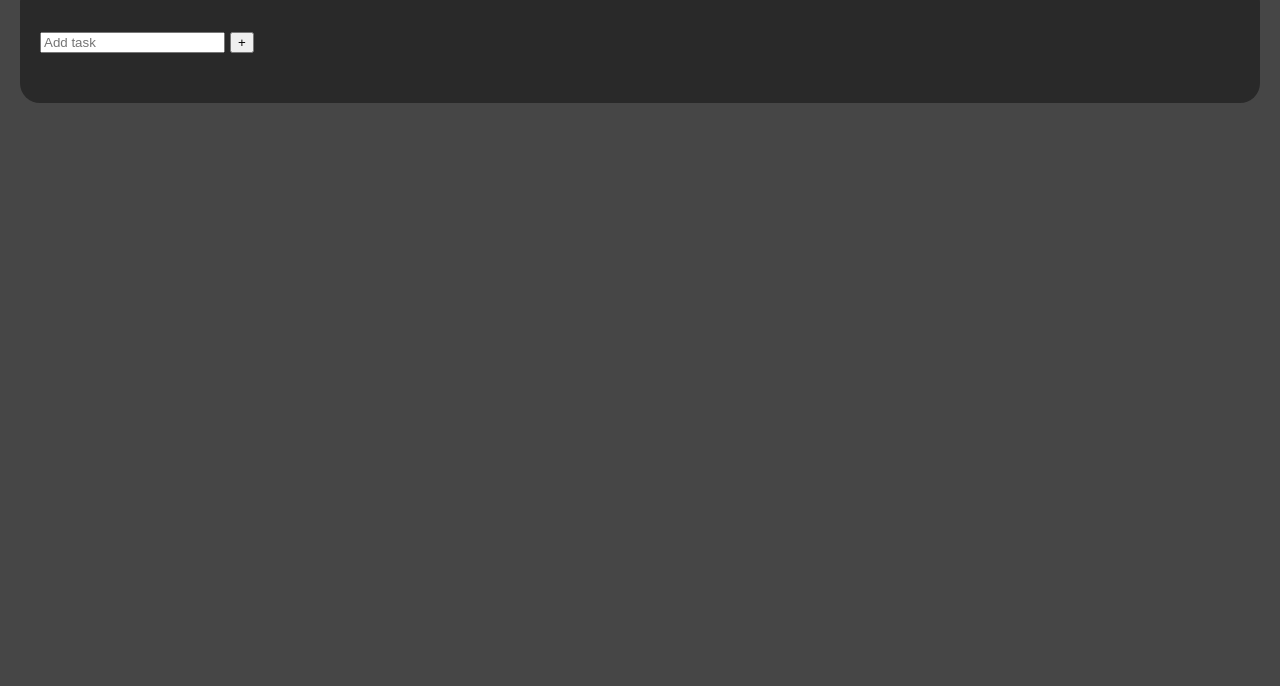
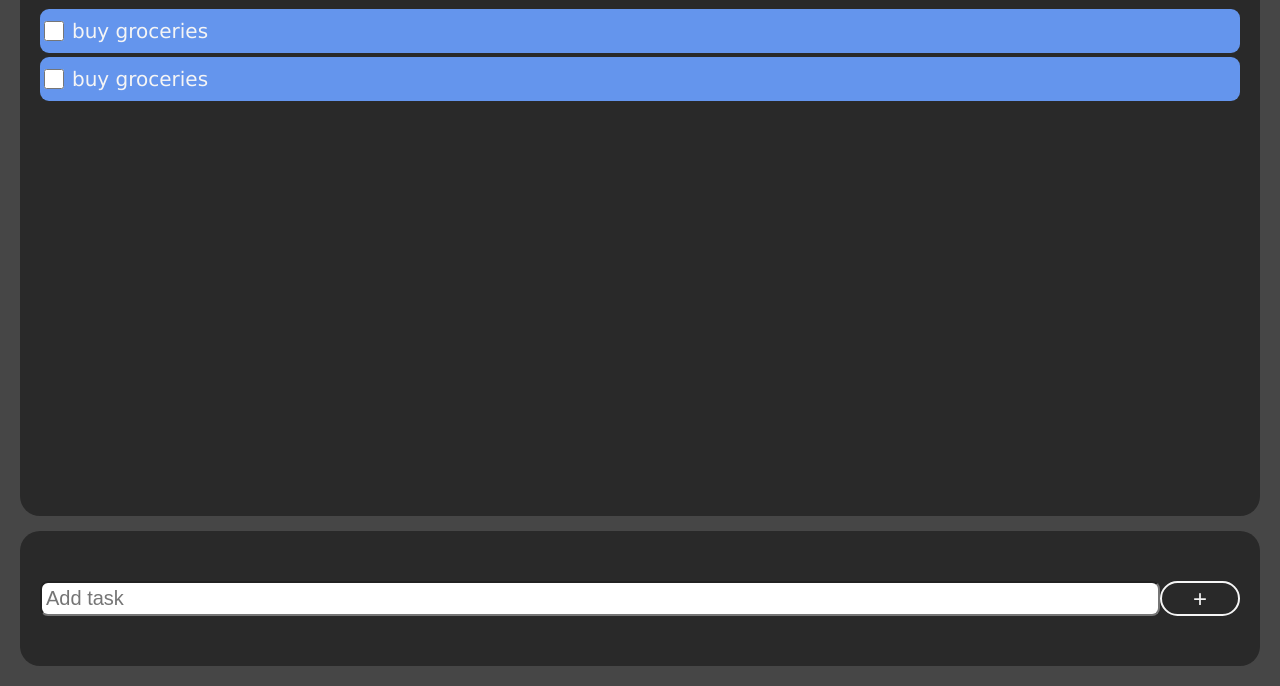
Before and after one commit to Ant2235/todo-list-app-p6, a plain HTML site: page index.html in a window 1280 px wide. Shown: the part 114-800 px from the top of the page. Drawn offline with Linux system fonts and the light colour scheme.

Commit message:
finished basic styles

```diff
--- a/styles.css
+++ b/styles.css
@@ -14,14 +14,61 @@ body{
     background-color: rgb(70, 70, 70);
     height: 100vh;
     padding: 20px;
+    display: flex;
+    flex-direction: column;
+    gap: 15px;
 }
 
 .list {
     background-color: rgb(41, 41, 41);
+    flex-grow: 1;
+    border-radius: 20px;
+    padding: 50px 20px;
 }
 
 .form-box {
     background-color: rgb(41, 41, 41);
     padding: 50px 20px;
     border-radius: 20px;
+
 }
+
+.task-item {
+    background-color: cornflowerblue;
+    margin-bottom: 4px;
+    padding: 10px 4px;
+    border-radius: 9px;
+    display: flex;
+    justify-content: flex-start;
+    align-items: center;
+    gap: 8px;
+}
+
+.task-item input {
+    width: 20px;
+    height: 20px;
+}
+
+.task-item label {
+    font-size: 20px;
+}
+
+.form-box {
+    display: flex;
+}
+
+.form-box input {
+    flex-grow: 1;
+    font-size: 20px;
+    border-radius: 8px;
+    padding: 4px;
+}
+
+.form-box button {
+    background-color: inherit;
+    color: whitesmoke;
+    border: 2px solid whitesmoke;
+    border-radius: 20px;
+    width: 80px;
+    font-size: 24px;
+}
```
